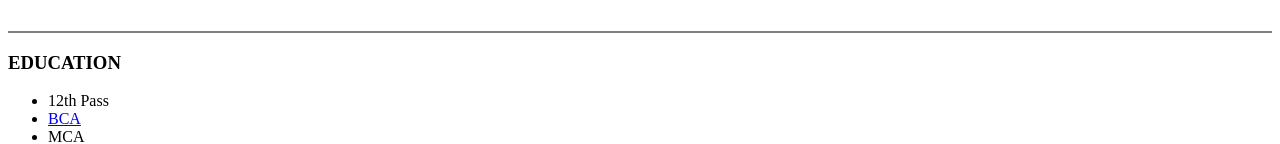
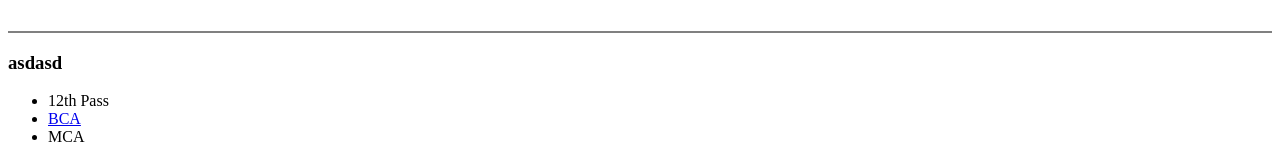
Before and after one commit to aklu-10/A-Website, a plain HTML site: page index.html in a window 1280 px wide. Shown: the part 231-375 px from the top of the page. Drawn offline with Linux system fonts and the light colour scheme.

Commit message:
Update index.html

```diff
--- a/index.html
+++ b/index.html
@@ -30,7 +30,7 @@
     </table>
     <hr size="2" noshade>
 
-    <h3>EDUCATION</h3>
+    <h3>asdasd</h3>
     <ul>
       <li>12th Pass</li>
       <li><a href="#">BCA</a></li>
```
